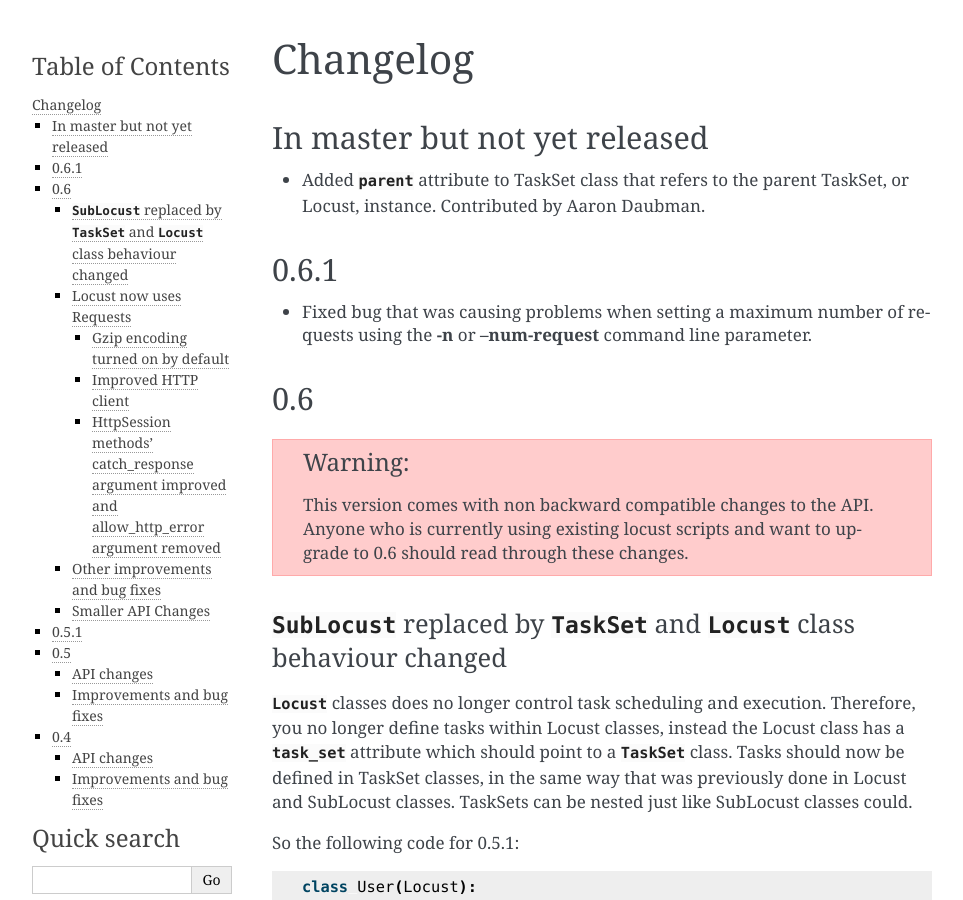
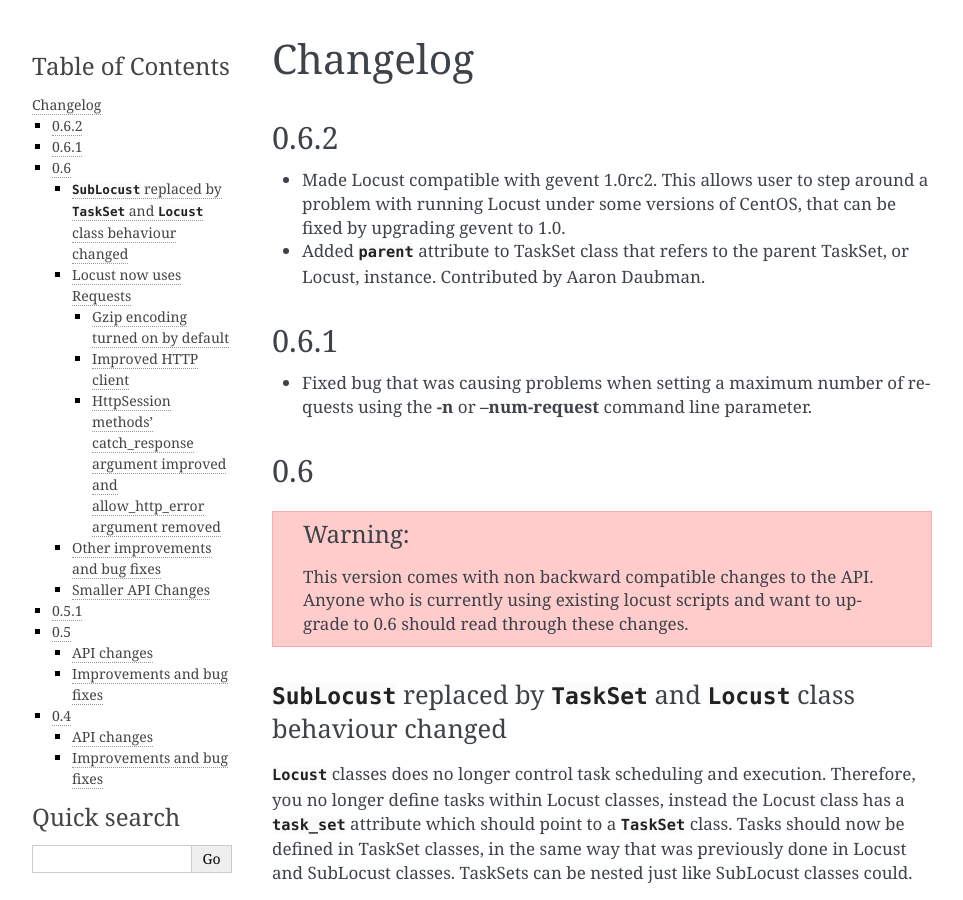
Before and after one commit to locustio/locust, a Sphinx documentation site: the page built from docs/changelog.rst, in a window 1280 px wide and 900 px high. Shown: the whole window, without its empty margins (148-1111 px from the left). Built offline with Sphinx 7.4.7, drawn with Linux system fonts in a browser that asks for light colours.

Commit message:
Added changelog entry and bumped version to 0.6.2

```diff
--- a/docs/changelog.rst
+++ b/docs/changelog.rst
@@ -2,9 +2,12 @@
 Changelog
 ##########
 
-In master but not yet released
-==============================
+0.6.2
+=====
 
+* Made Locust compatible with gevent 1.0rc2. This allows user to step around a problem
+  with running Locust under some versions of CentOS, that can be fixed by upgrading
+  gevent to 1.0.
 * Added :py:attr:`parent <locust.core.TaskSet.parent>` attribute to TaskSet class that
   refers to the parent TaskSet, or Locust, instance. Contributed by Aaron Daubman.
 
--- a/locust/__init__.py
+++ b/locust/__init__.py
@@ -1,4 +1,4 @@
 from core import Locust, TaskSet, WebLocust, SubLocust, task
 from exception import InterruptTaskSet, ResponseError, RescheduleTaskImmediately
 
-version = "0.6.1"
+version = "0.6.2"
--- a/setup.py
+++ b/setup.py
@@ -3,7 +3,7 @@
 from setuptools import setup, find_packages
 import sys, os
 
-version = '0.6.1'
+version = '0.6.2'
 
 setup(
     name='locustio',
```
